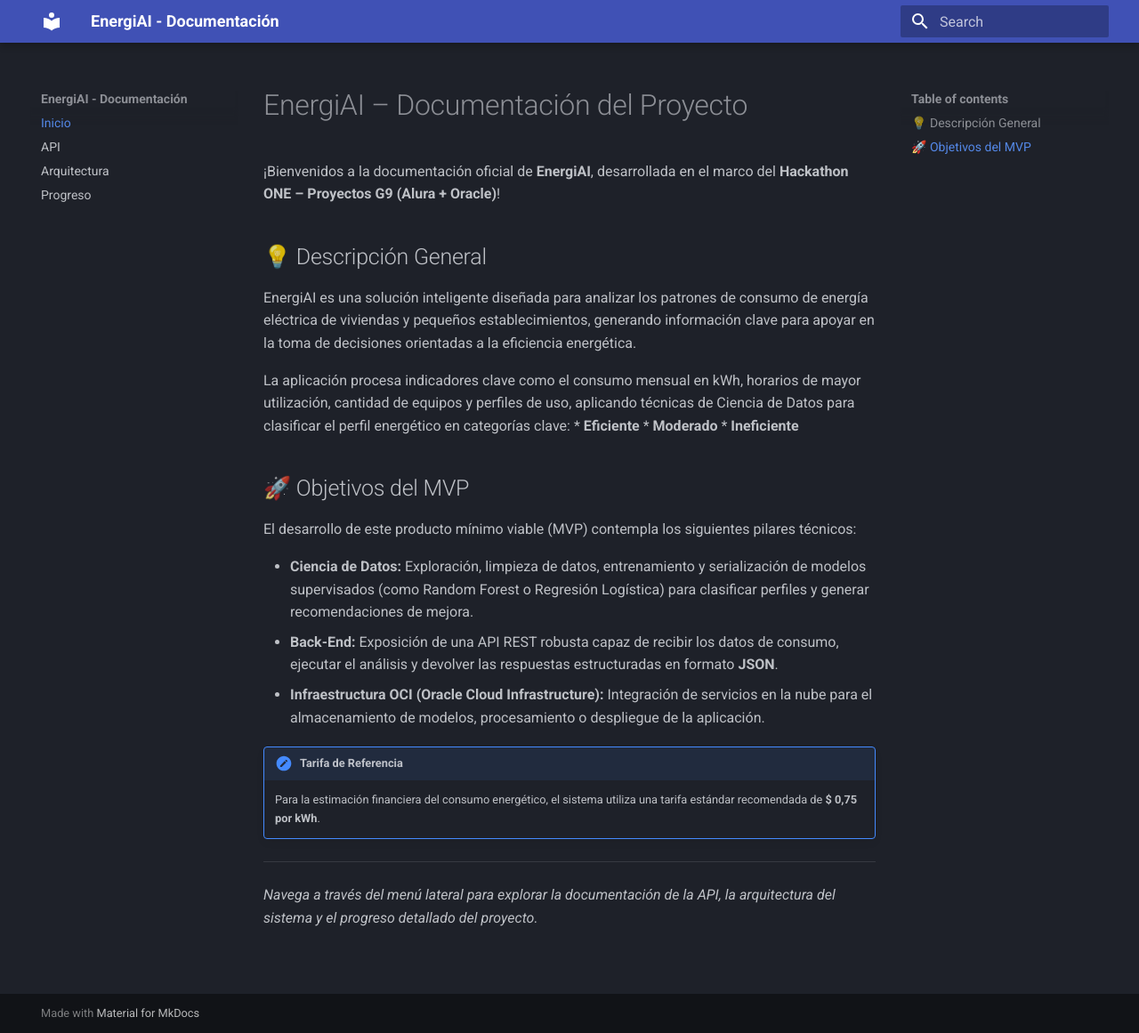
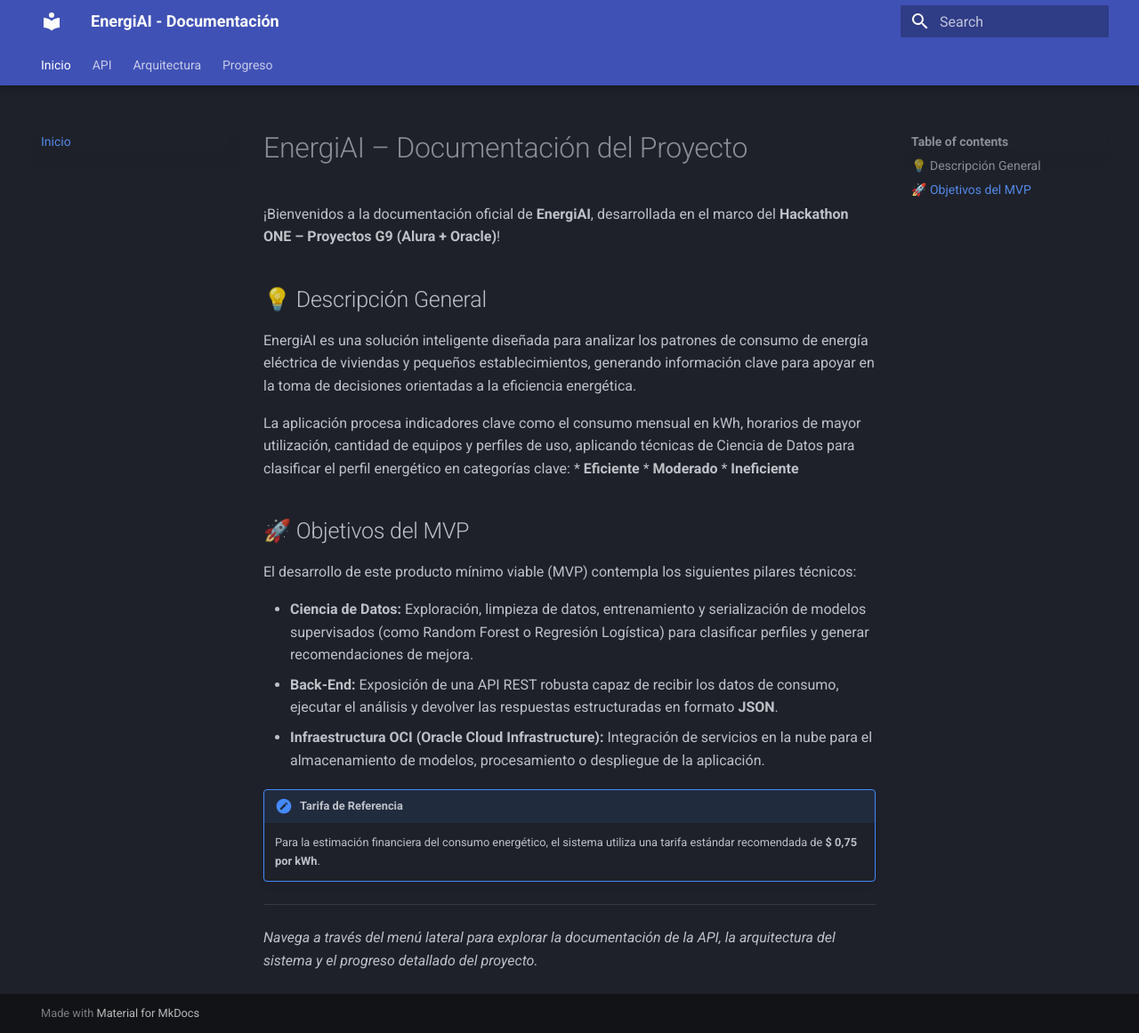
Before and after one commit to No-Country-simulation/G9-LATAM-TEAM-54, an MkDocs documentation site: the page built from docs/index.md, in a window 1280 px wide and 1161 px high. Shown: the whole window at 89% size. Built offline with MkDocs 1.6.1 and Material for MkDocs 9.7.7, drawn with Linux system fonts in a browser that asks for light colours.

Commit message:
Update mkdocs.yml

```diff
--- a/mkdocs.yml
+++ b/mkdocs.yml
@@ -3,14 +3,22 @@
 theme:
   name: material
   palette:
-    scheme: slate
-    primary: indigo
-    accent: deep orange
+    - scheme: slate
+      primary: indigo
+      accent: deep orange
   features:
     - navigation.instant
     - navigation.tracking
+    - navigation.tabs
+    - navigation.tabs.sticky
+    - navigation.sections
+    - navigation.expand
+    - navigation.top
     - search.suggest
     - search.highlight
+    - content.code.copy
+    - content.code.annotate     # Permite agregar anotaciones flotantes interactivas en los bloques de código
+    - header.autohide           # Oculta automáticamente la barra superior al hacer scroll hacia abajo para maximizar el espacio de lectura
 
 markdown_extensions:
   - pymdownx.superfences
```
